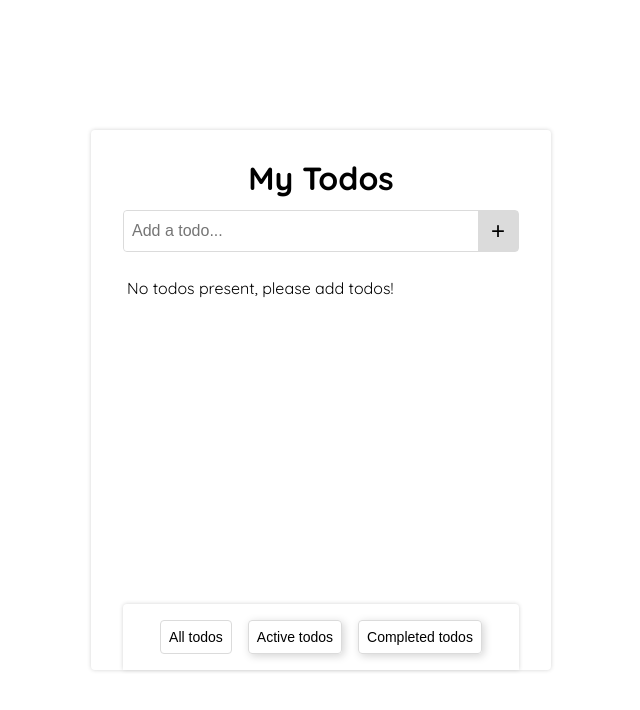
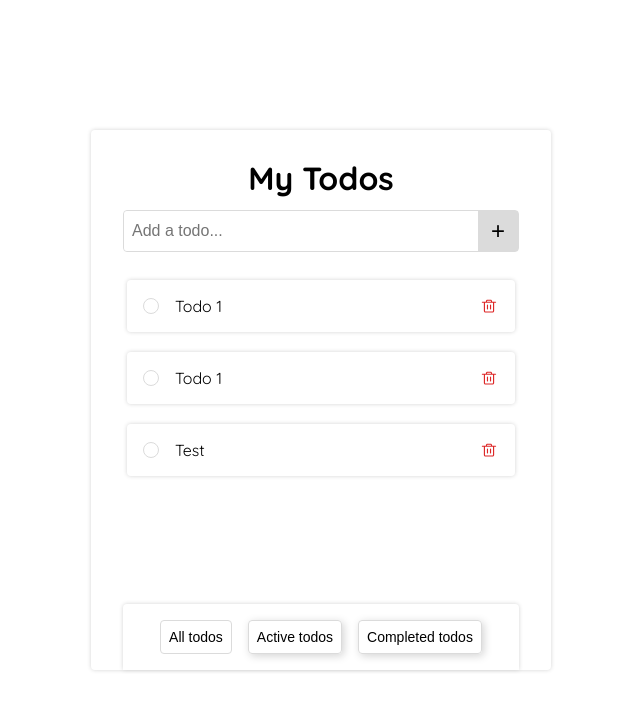
Before and after one commit to haneefsyedanywhere/TodoApp, a React (Create React App) app: page / in a window 1280 px wide. Shown: the top 710 px of the page, without its empty margins (319-959 px from the left). Built offline with nearby package versions, Linux system fonts and the light colour scheme; data requests are answered from the project's data file; the HTML template or start-up script is replaced by a standard one.

Commit message:
added use ref

```diff
--- a/data/db.json
+++ b/data/db.json
@@ -1,3 +1,19 @@
 {
-  "todos": []
+  "todos": [
+    {
+      "todo": "Todo 1",
+      "done": false,
+      "id": 1
+    },
+    {
+      "todo": "Todo 1",
+      "done": false,
+      "id": 2
+    },
+    {
+      "todo": "Test",
+      "done": false,
+      "id": 3
+    }
+  ]
 }
--- a/src/components/AddTodo.js
+++ b/src/components/AddTodo.js
@@ -8,6 +8,7 @@ const AddTodo = ({ handleAddTodo }) => {
     if (value.length === 0) {
       return { status: false, message: 'Please enter a non-empty todo' };
     }
+    return { status: true };
   };
 
   const handleOnChange = (e) => {
@@ -19,9 +20,11 @@ const AddTodo = ({ handleAddTodo }) => {
   const handleOnSubmit = (e) => {
     e.preventDefault();
     let validation = validateInput(todo);
+
     if (validation.status) {
       setError(null);
       const newTodo = { todo, done: false };
+      setTodo('');
       handleAddTodo(newTodo);
     } else {
       setError(validation.message);
--- a/src/components/Filter.js
+++ b/src/components/Filter.js
@@ -1,7 +1,10 @@
+import { useRef } from 'react';
+
 const Filter = ({ handleSelectedFilter }) => {
+  const filterBtnRef = useRef();
   const handleBtnClick = (e) => {
     let filterSelected = e.target.getAttribute('data-filter-type');
-    const filterBtns = [...document.querySelectorAll('.todo-filters button')];
+    const filterBtns = [...filterBtnRef.current.children];
     filterBtns.forEach((filterBtn) => {
       filterBtn.classList.remove('selected');
     });
@@ -9,7 +12,7 @@ const Filter = ({ handleSelectedFilter }) => {
     handleSelectedFilter(filterSelected);
   };
   return (
-    <section className="todo-filters">
+    <section className="todo-filters" ref={filterBtnRef}>
       <button
         className="btn-primary selected"
         data-filter-type="all"
--- a/src/components/Todo.js
+++ b/src/components/Todo.js
@@ -15,7 +15,7 @@ const Todo = ({ todo, doneHandler, deleteHandler }) => {
         className={`radio-button ${todo.done ? 'done' : ''}`}
         onClick={handleRadioBtnClick}
       ></button>
-      <span>{todo.task}</span>
+      <span>{todo.todo}</span>
       <button className="delete-button" onClick={handleDeleteBtnClick}>
         <svg
           xmlns="http://www.w3.org/2000/svg"
```
